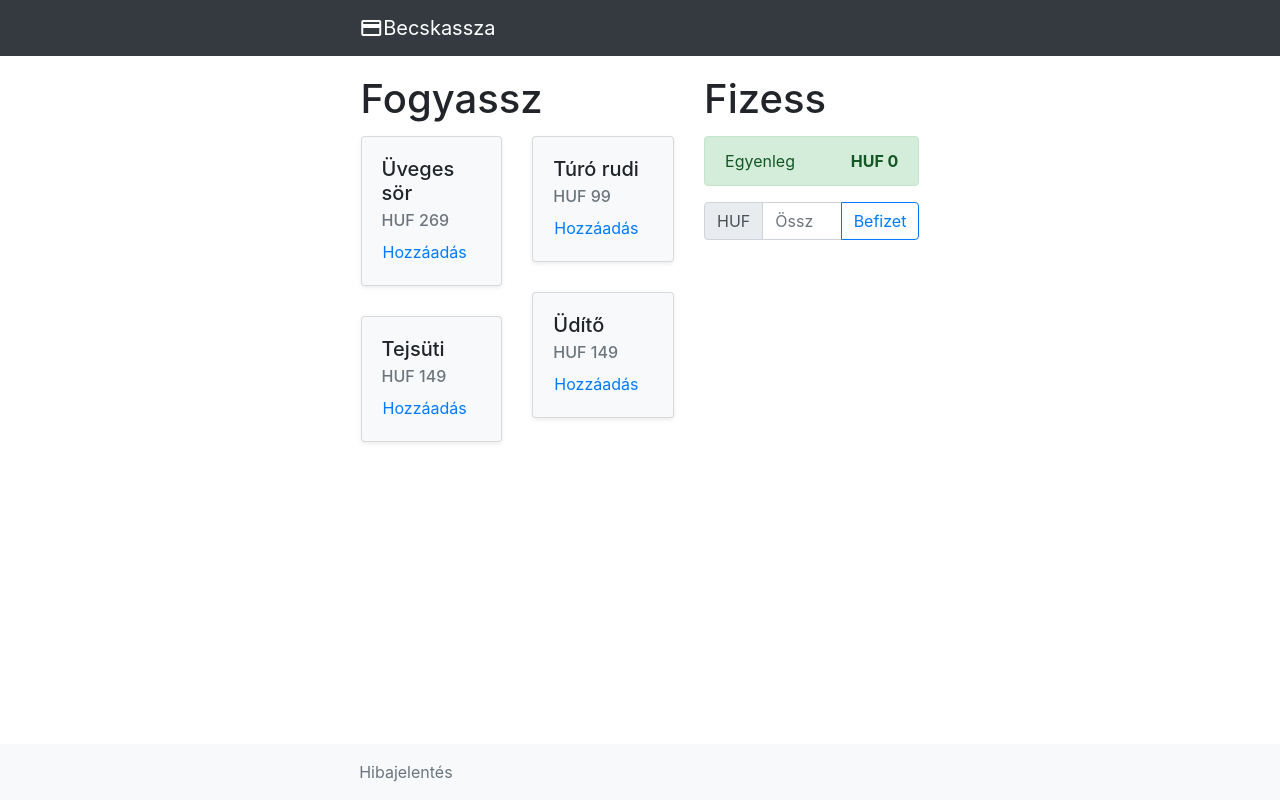
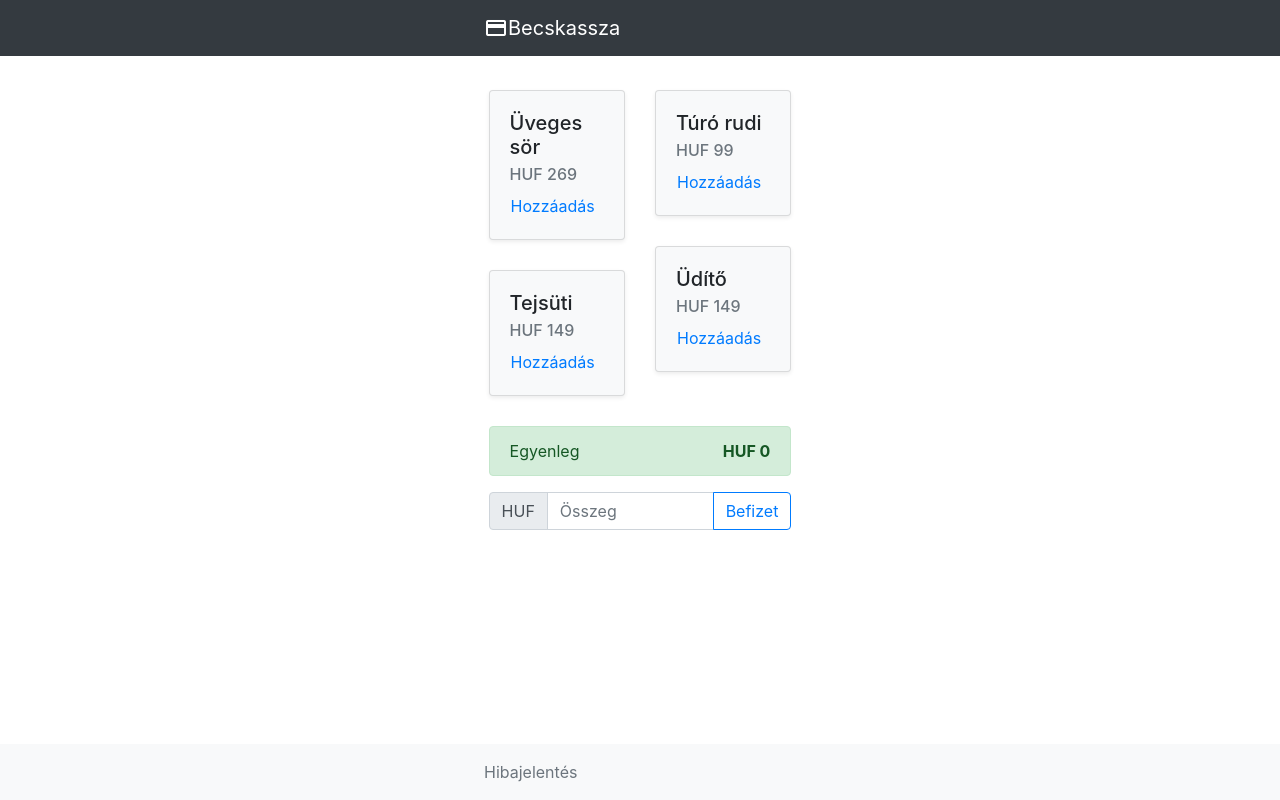
Before and after one commit to thatsbenedek/becskassza, a plain HTML site: page index.html in a window 1280 px wide. Drawn offline with nearby package versions, Linux system fonts and the light colour scheme.

Commit message:
app-optimized GUI

```diff
--- a/index.html
+++ b/index.html
@@ -34,17 +34,13 @@
 			<a class="navbar-brand navbar-centered" href=""><i class="material-icons">credit_card</i>Becskassza</a>
 		</nav>
 		<div class="row main centered">
-			<div class="col-12 col-sm-7">
-				<h1>Fogyassz</h1>
+			<div class="col-12">
 				<div class="row">
 					<div class="col-6" id="products-first">
 					</div>
 					<div class="col-6" id="products-second">
 					</div>
 				</div>
-			</div>
-			<div class="col-12 col-sm-5">
-				<h1>Fizess</h1>
 				<div class="alert" role="alert" id="balance-alert">
 					<dl class="row">
 						<dd class="col-3">Egyenleg</dd>
--- a/styles.css
+++ b/styles.css
@@ -9,12 +9,12 @@ dl, dd {
 .main {
     padding: 2%;
     margin: 0;
-    padding-top: 60px;
+    padding-top: 90px;
     padding-bottom: 50px;
 }
 
-h1 {
-    padding-top: 15px;
+h4 {
+    padding-top: 20px;
     padding-bottom: 5px;
 }
 
@@ -46,12 +46,12 @@ h1 {
 
 @media (min-width: 1280px) {
     .centered {
-        margin-left: 25% !important;
-        margin-right: 25% !important;
+        margin-left: 35% !important;
+        margin-right: 35% !important;
     }
 
     .navbar-centered {
-        margin-left: 27.5% !important;
-        margin-right: 27.5% !important;
+        margin-left: 37.5% !important;
+        margin-right: 37.5% !important;
     }
 }
```
